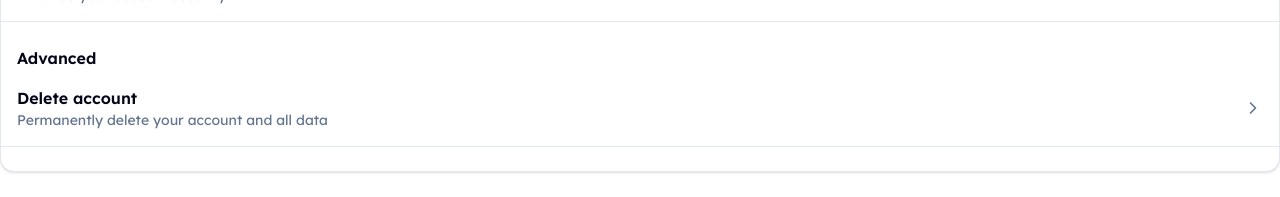
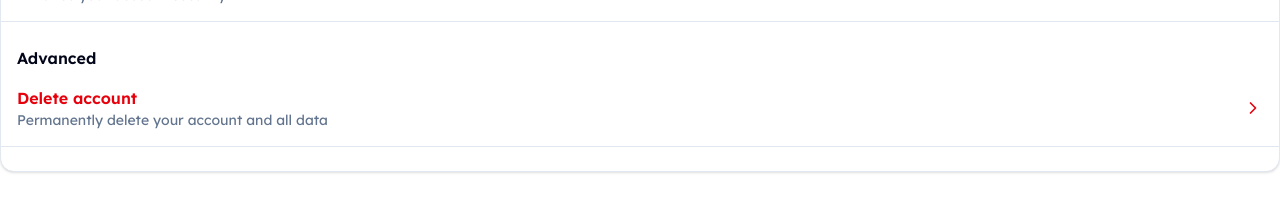
Before and after one commit to dhlananhh/synapse-client, a Next.js app: page /settings in a window 1280 px wide. Shown: the part 730-927 px from the top of the page. Built offline with nearby package versions, Linux system fonts and the light colour scheme.

Commit message:
feat: integrate delete account dialog into settings tab

```diff
--- a/src/components/features/settings/AccountTab.tsx
+++ b/src/components/features/settings/AccountTab.tsx
@@ -13,6 +13,7 @@ import { Button } from "@/components/ui/button";
 import SettingsRow from "./SettingsRow";
 import ChangeEmailDialog from "./dialogs/ChangeEmailDialog";
 import UpdateGenderDialog from "./dialogs/UpdateGenderDialog";
+import DeleteAccountDialog from "./dialogs/DeleteAccountDialog";
 import { ChevronRight } from "lucide-react";
 
 
@@ -20,6 +21,8 @@ export default function AccountTab() {
   const { currentUser } = useAuth();
   const [ isEmailDialogOpen, setIsEmailDialogOpen ] = useState(false);
   const [ isGenderDialogOpen, setIsGenderDialogOpen ] = useState(false);
+  const [ isDeleteDialogOpen, setIsDeleteDialogOpen ] = useState(false);
+
   const userEmail = "youremail@gmail.com";
 
   return (
@@ -30,33 +33,28 @@ export default function AccountTab() {
         </CardHeader>
         <CardContent className="p-0">
           <h3 className="font-semibold px-4 pt-2">General</h3>
-          {/* <SettingsRow
-            title="Email address"
-            description="youremail@example.com"
-            href="#"
+
+          <div
+            onClick={ () => setIsEmailDialogOpen(true) }
+            className="cursor-pointer"
           >
-            <span>Change</span>
-          </SettingsRow> */}
-          <div onClick={ () => setIsEmailDialogOpen(true) } className="cursor-pointer">
-            <SettingsRow title="Email address" description={ userEmail }>
+            <SettingsRow
+              title="Email address"
+              description={ userEmail }
+            >
               <span className="text-sm font-semibold">Change</span>
               <ChevronRight className="h-5 w-5 text-muted-foreground" />
             </SettingsRow>
           </div>
 
-          {/* <SettingsRow
-            title="Gender"
-            description="Update your gender"
-            href="#"
-          >
-            <span></span>
-          </SettingsRow> */}
-
           <div
             onClick={ () => setIsGenderDialogOpen(true) }
             className="cursor-pointer"
           >
-            <SettingsRow title="Gender" description="Update your gender">
+            <SettingsRow
+              title="Gender"
+              description="Update your gender"
+            >
               <ChevronRight className="h-5 w-5 text-muted-foreground" />
             </SettingsRow>
           </div>
@@ -70,7 +68,8 @@ export default function AccountTab() {
           </SettingsRow>
           <SettingsRow
             title="Apple"
-            description="Connect to log in with your Apple account">
+            description="Connect to log in with your Apple account"
+          >
             <Button variant="default" size="sm">Connect</Button>
           </SettingsRow>
           <SettingsRow
@@ -81,26 +80,38 @@ export default function AccountTab() {
           </SettingsRow>
 
           <h3 className="font-semibold px-4 pt-6">Advanced</h3>
-          <SettingsRow
-            title="Delete account"
-            description="Permanently delete your account and all data"
-            href="#"
+
+          <div
+            onClick={ () => setIsDeleteDialogOpen(true) }
+            className="cursor-pointer text-destructive focus:text-destructive"
           >
-            <span></span>
-          </SettingsRow>
+            <SettingsRow
+              title="Delete account"
+              description="Permanently delete your account and all data"
+            >
+              <ChevronRight className="h-5 w-5" />
+            </SettingsRow>
+          </div>
         </CardContent>
       </Card>
+
 
       <ChangeEmailDialog
         isOpen={ isEmailDialogOpen }
         onOpenChange={ setIsEmailDialogOpen }
         currentEmail={ userEmail }
       />
+
       <UpdateGenderDialog
         isOpen={ isGenderDialogOpen }
         onOpenChange={ setIsGenderDialogOpen }
         currentGender={ currentUser?.gender }
       />
+
+      <DeleteAccountDialog
+        isOpen={ isDeleteDialogOpen }
+        onOpenChange={ setIsDeleteDialogOpen }
+      />
     </>
   );
 }
```
